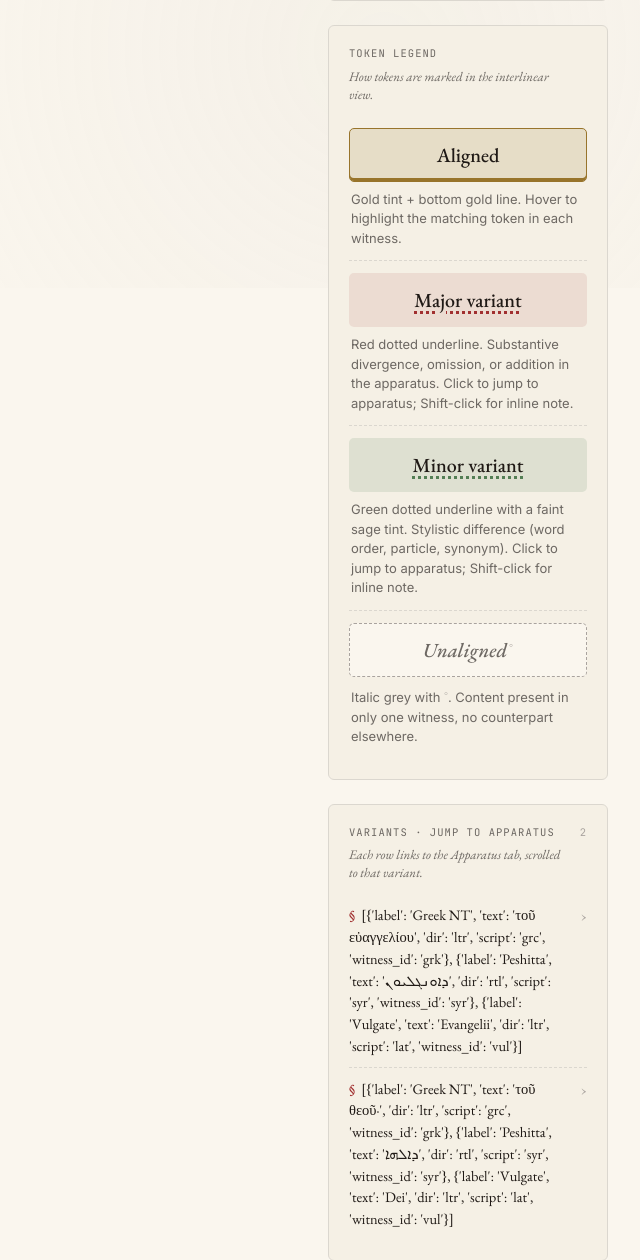
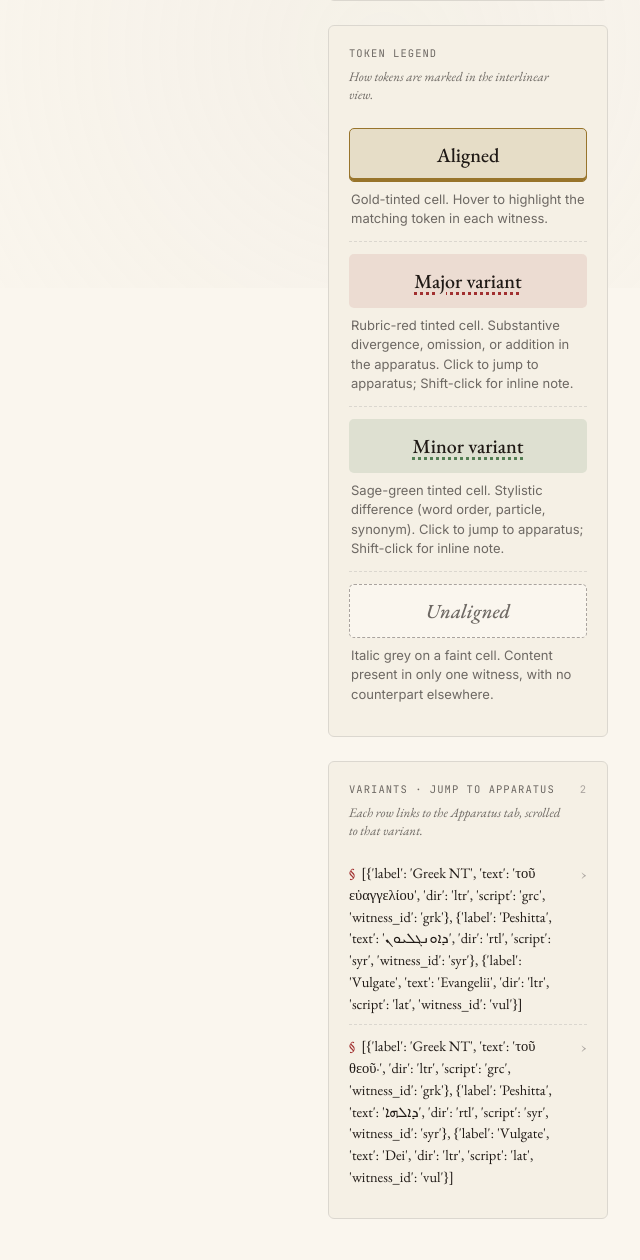
Before and after one commit to Jossifresben/translation-alignment, a Flask app: page /verse/mark/1/1 in a window 1280 px wide. Shown: the part 512-1772 px from the top of the page, without its empty margins (640-1280 px from the left). Run offline with Flask 3, Linux system fonts and the light colour scheme; some libraries are stand-ins or nearby versions.

Commit message:
fix(rail): legend descriptions match the cell-tint rendering, not stale "dotted underline" language
Tokens are rendered as tinted cells (gold / sage / rubric / faint) — the
legend exemplars already showed this, but the descriptive text still
referenced an older "dotted underline" treatment. Updated the four
legend-desc strings to match what's on screen, and dropped the
superscript ◦ marker from the unaligned exemplar.

Also: README inspiration line drops "underline" — bible-mt5 inspired the
color-coding convention, the rendering itself is ours.

Co-Authored-By: Claude Opus 4.7 (1M context) <noreply@anthropic.com>

```diff
--- a/templates/_rail.html
+++ b/templates/_rail.html
@@ -28,19 +28,19 @@
       {% if view == 'parallel' %}alignment grid{% else %}interlinear view{% endif %}.</p>
     <div class="legend-item">
       <div class="legend-sample sample-aligned">Aligned</div>
-      <p class="legend-desc">Gold tint + bottom gold line. Hover to highlight the matching token in each witness.</p>
+      <p class="legend-desc">Gold-tinted cell. Hover to highlight the matching token in each witness.</p>
     </div>
     <div class="legend-item">
       <div class="legend-sample sample-major">Major variant</div>
-      <p class="legend-desc">Red dotted underline. Substantive divergence, omission, or addition in the apparatus. Click to jump to apparatus; Shift-click for inline note.</p>
+      <p class="legend-desc">Rubric-red tinted cell. Substantive divergence, omission, or addition in the apparatus. Click to jump to apparatus; Shift-click for inline note.</p>
     </div>
     <div class="legend-item">
       <div class="legend-sample sample-minor">Minor variant</div>
-      <p class="legend-desc">Green dotted underline with a faint sage tint. Stylistic difference (word order, particle, synonym). Click to jump to apparatus; Shift-click for inline note.</p>
+      <p class="legend-desc">Sage-green tinted cell. Stylistic difference (word order, particle, synonym). Click to jump to apparatus; Shift-click for inline note.</p>
     </div>
     <div class="legend-item">
-      <div class="legend-sample sample-unaligned"><em>Unaligned</em><sup>◦</sup></div>
-      <p class="legend-desc">Italic grey with <span class="legend-dot-mark">◦</span>. Content present in only one witness, no counterpart elsewhere.</p>
+      <div class="legend-sample sample-unaligned"><em>Unaligned</em></div>
+      <p class="legend-desc">Italic grey on a faint cell. Content present in only one witness, with no counterpart elsewhere.</p>
     </div>
   </div>
 
```
Also changed, not shown: README.md.
